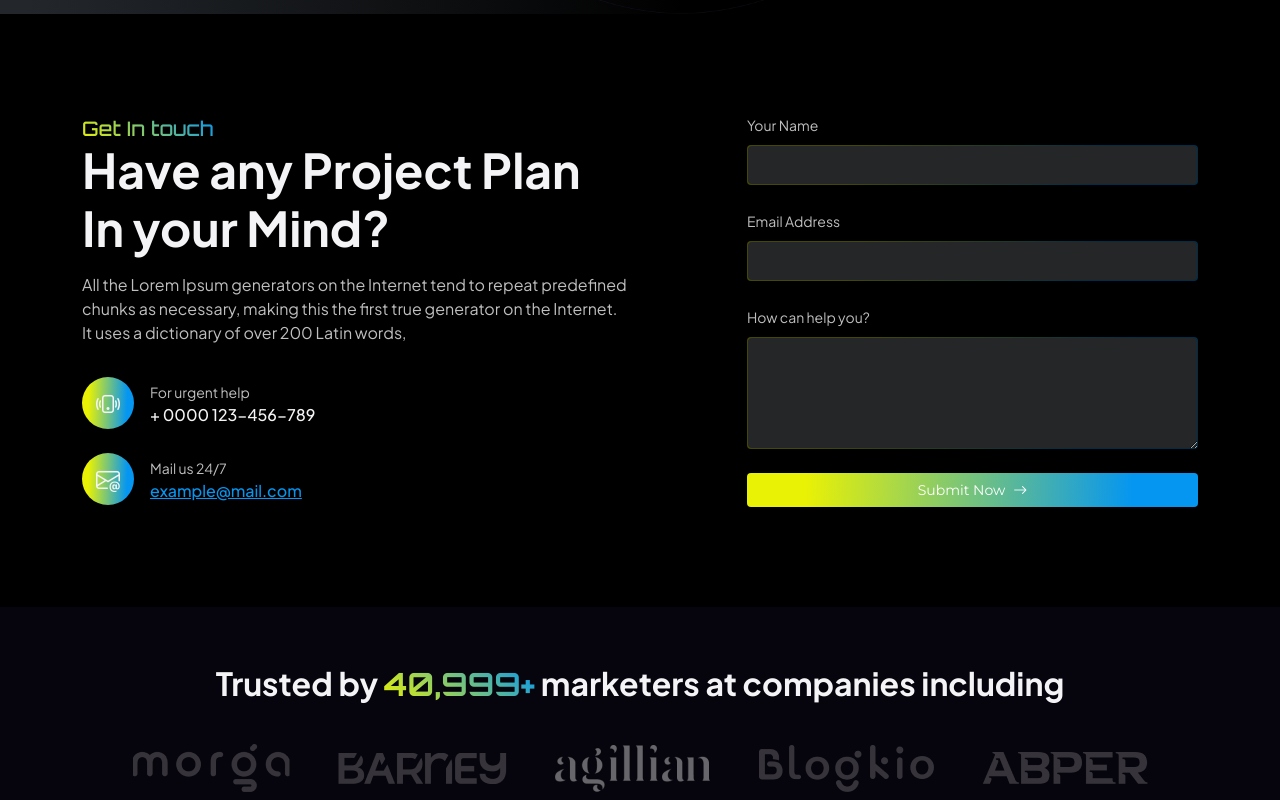
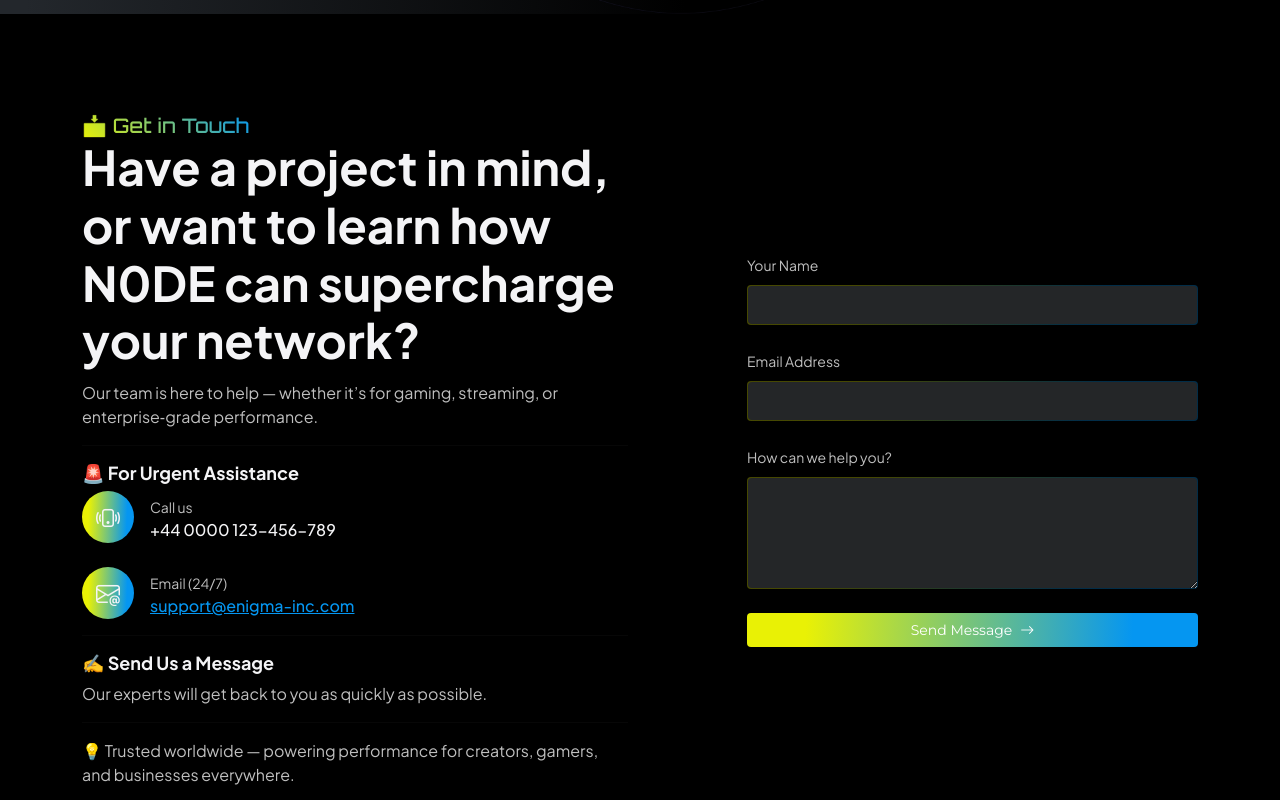
Before and after one commit to Enigma-Incorporated-Ltd/N0DE-Website, a React (Vite) app: page /contact in a window 1280 px wide. Shown: the part 380-1180 px from the top of the page. Built offline with nearby package versions, Linux system fonts and the light colour scheme.

Commit message:
Rewrite GetInTouchHomeThree to new contact content
cgen-fcf505fbdb254c3699758048f3ba9940

```diff
--- a/src/components/homes/home-3/GetInTouchHomeThree.tsx
+++ b/src/components/homes/home-3/GetInTouchHomeThree.tsx
@@ -1,54 +1,72 @@
-
-
 const GetInTouchHomeThree = () => {
   return (
     <>
       <div className="section-space-y">
         <div className="container">
           <div className="row g-4 align-items-center justify-content-xl-between">
-          <div className="col-lg-6"><span className="d-inline-block fs-20 text-gradient-primary fw-medium" data-cue="fadeIn">Get
-              In touch</span>
-            <h2 className="text-light" data-cue="fadeIn">Have any Project Plan In your Mind?</h2>
-            <p className="mb-8" data-cue="fadeIn">All the Lorem Ipsum generators on the Internet tend to repeat predefined
-              chunks as necessary, making this the first true generator on the Internet. It uses a dictionary of over
-              200 Latin words,</p>
+            {/* Left copy */}
+            <div className="col-lg-6">
+              <span className="d-inline-block fs-20 text-gradient-primary fw-medium" data-cue="fadeIn">📩 Get in Touch</span>
+              <h2 className="text-light mb-3" data-cue="fadeIn">Have a project in mind, or want to learn how N0DE can supercharge your network?</h2>
+              <p className="mb-4 text-light-75" data-cue="fadeIn">Our team is here to help — whether it’s for gaming, streaming, or enterprise‑grade performance.</p>
+
+              <hr className="border-light border-opacity-10 mb-4" />
+              <h6 className="text-light mb-2" data-cue="fadeIn">🚨 For Urgent Assistance</h6>
               <ul className="list gap-6" data-cues="fadeIn">
-              <li className="d-flex align-items-center gap-4"><span
-                  className="d-grid place-content-center w-13 h-13 rounded-circle bg-primary-gradient text-light fs-24 lh-1 flex-shrink-0"><i
-                    className="bi bi-phone-vibrate"></i></span>
+                <li className="d-flex align-items-center gap-4">
+                  <span className="d-grid place-content-center w-13 h-13 rounded-circle bg-primary-gradient text-light fs-24 lh-1 flex-shrink-0">
+                    <i className="bi bi-phone-vibrate"></i>
+                  </span>
                   <div className="d-block flex-grow-1">
-                  <p className="mb-0 fs-14">For urgent help</p><span className="d-block fw-medium text-light">+ 0000
-                    123-456-789</span>
+                    <p className="mb-0 fs-14">Call us</p>
+                    <span className="d-block fw-medium text-light">+44 0000 123-456-789</span>
                   </div>
                 </li>
-              <li className="d-flex align-items-center gap-4"><span
-                  className="d-grid place-content-center w-13 h-13 rounded-circle bg-primary-gradient text-light fs-24 lh-1 flex-shrink-0"><i
-                    className="bi bi-envelope-at"></i></span>
+                <li className="d-flex align-items-center gap-4">
+                  <span className="d-grid place-content-center w-13 h-13 rounded-circle bg-primary-gradient text-light fs-24 lh-1 flex-shrink-0">
+                    <i className="bi bi-envelope-at"></i>
+                  </span>
                   <div className="d-block flex-grow-1">
-                  <p className="mb-0 fs-14">Mail us 24/7</p><span
-                    className="d-block fw-medium text-light"><a href="mailto:example@mail.com">example@mail.com</a></span>
+                    <p className="mb-0 fs-14">Email (24/7)</p>
+                    <span className="d-block fw-medium text-light"><a href="mailto:support@enigma-inc.com">support@enigma-inc.com</a></span>
                   </div>
                 </li>
               </ul>
+
+              <hr className="border-light border-opacity-10 my-4" />
+              <h6 className="text-light mb-2" data-cue="fadeIn">✍️ Send Us a Message</h6>
+              <p className="text-light-75 mb-0" data-cue="fadeIn">Our experts will get back to you as quickly as possible.</p>
+              <hr className="border-light border-opacity-10 my-4" />
+              <p className="text-light-75 mb-0">💡 Trusted worldwide — powering performance for creators, gamers, and businesses everywhere.</p>
             </div>
+
+            {/* Right form */}
             <div className="col-lg-6 col-xl-5">
               <div className="row g-4" data-cues="fadeIn">
-              <div className="col-12"><label className="form-label fs-14">Your Name</label>
-                <div className="form-control--gradient rounded-1"><input type="text"
-                    className="form-control border-0 bg-transparent" /></div>
+                <div className="col-12">
+                  <label className="form-label fs-14">Your Name</label>
+                  <div className="form-control--gradient rounded-1">
+                    <input type="text" className="form-control border-0 bg-transparent" />
                   </div>
-              <div className="col-12"><label className="form-label fs-14">Email Address</label>
-                <div className="form-control--gradient rounded-1"><input type="email"
-                    className="form-control border-0 bg-transparent" /></div>
                 </div>
-              <div className="col-12"><label className="form-label fs-14">How can help you?</label>
-                <div className="form-control--gradient rounded-1"><textarea className="form-control border-0 bg-transparent"
-                    rows={4}></textarea></div>
+                <div className="col-12">
+                  <label className="form-label fs-14">Email Address</label>
+                  <div className="form-control--gradient rounded-1">
+                    <input type="email" className="form-control border-0 bg-transparent" />
                   </div>
-              <div className="col-12"><button
-                  className="btn btn-primary-gradient text-white fs-14 border-0 rounded-1 w-100 justify-content-center"><span
-                    className="d-inline-block">Submit Now </span><span className="d-inline-block"><i
-                      className="bi bi-arrow-right"></i></span></button></div>
+                </div>
+                <div className="col-12">
+                  <label className="form-label fs-14">How can we help you?</label>
+                  <div className="form-control--gradient rounded-1">
+                    <textarea className="form-control border-0 bg-transparent" rows={4}></textarea>
+                  </div>
+                </div>
+                <div className="col-12">
+                  <button className="btn btn-primary-gradient text-white fs-14 border-0 rounded-1 w-100 justify-content-center">
+                    <span className="d-inline-block">Send Message</span>
+                    <span className="d-inline-block"><i className="bi bi-arrow-right"></i></span>
+                  </button>
+                </div>
               </div>
             </div>
           </div>
```
Lines whose indentation alone changed are shown as unchanged.
